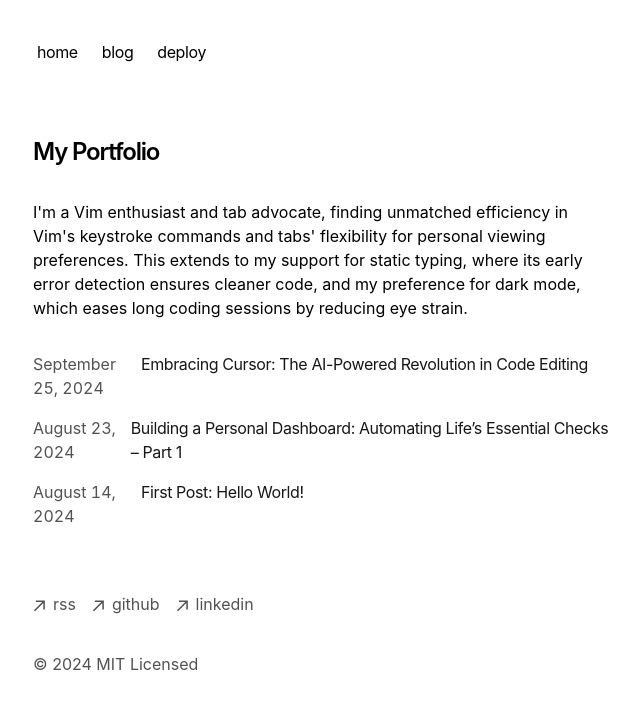
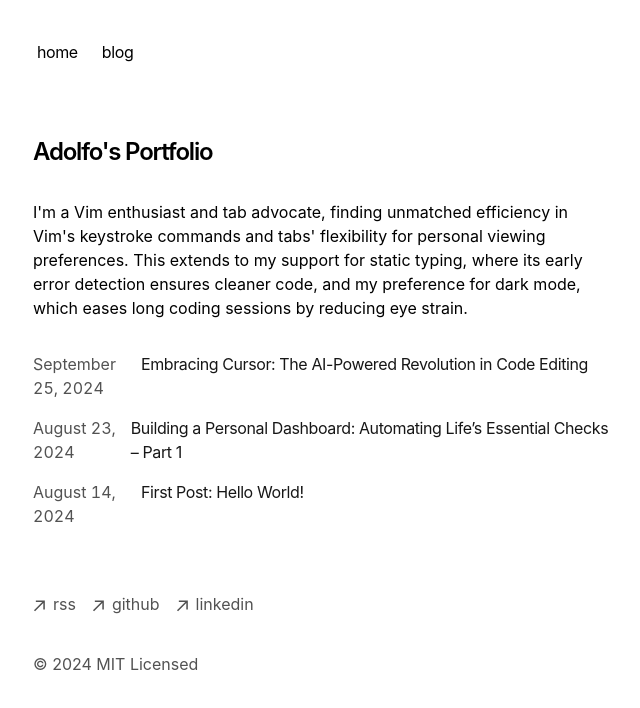
Before and after one commit to AdolfoVillalobos/blog, a Next.js app: page / in a window 1280 px wide. Shown: the top 708 px of the page, without its empty margins (319-959 px from the left). Built offline with nearby package versions, Linux system fonts and the light colour scheme.

Commit message:
remove deploy nav

```diff
--- a/app/components/nav.tsx
+++ b/app/components/nav.tsx
@@ -7,9 +7,7 @@
   '/blog': {
     name: 'blog',
   },
-  'https://vercel.com/templates/next.js/portfolio-starter-kit': {
-    name: 'deploy',
-  },
+
 }
 
 export function Navbar() {
--- a/app/page.tsx
+++ b/app/page.tsx
@@ -4,7 +4,7 @@
   return (
     <section>
       <h1 className="mb-8 text-2xl font-semibold tracking-tighter">
-        My Portfolio
+        Adolfo's Portfolio
       </h1>
       <p className="mb-4">
         {`I'm a Vim enthusiast and tab advocate, finding unmatched efficiency in
```
